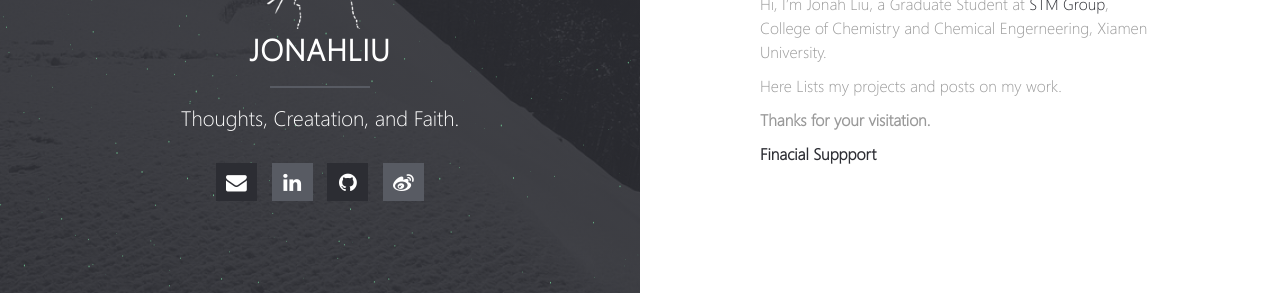
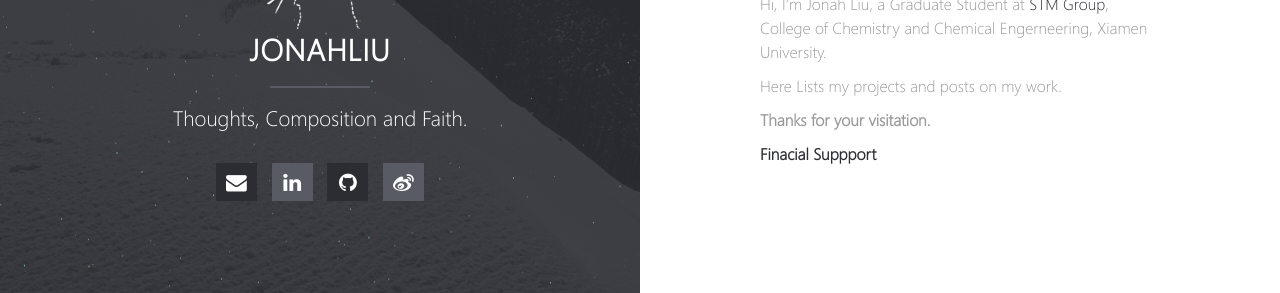
Before and after one commit to shuayliu/shuayliu.github.io, a Jekyll site: the page built from index.md, in a window 1280 px wide. Shown: the part 410-703 px from the top of the page. Built offline with Jekyll 4.4.1, drawn with Linux system fonts in a browser that asks for light colours; our own code applies the rules of GitHub Pages for plain Markdown files.

Commit message:
Update _config.yml
change creation to Composition

```diff
--- a/_config.yml
+++ b/_config.yml
@@ -1,6 +1,6 @@
 # Site
 title: JonahLiu
-description: Thoughts, Creatation, and Faith.
+description: Thoughts, Composition and Faith.
 url: http://jonahliu.cf
 logo: Akarin.png                                       # Site logo
 locale: zh_CN
```
